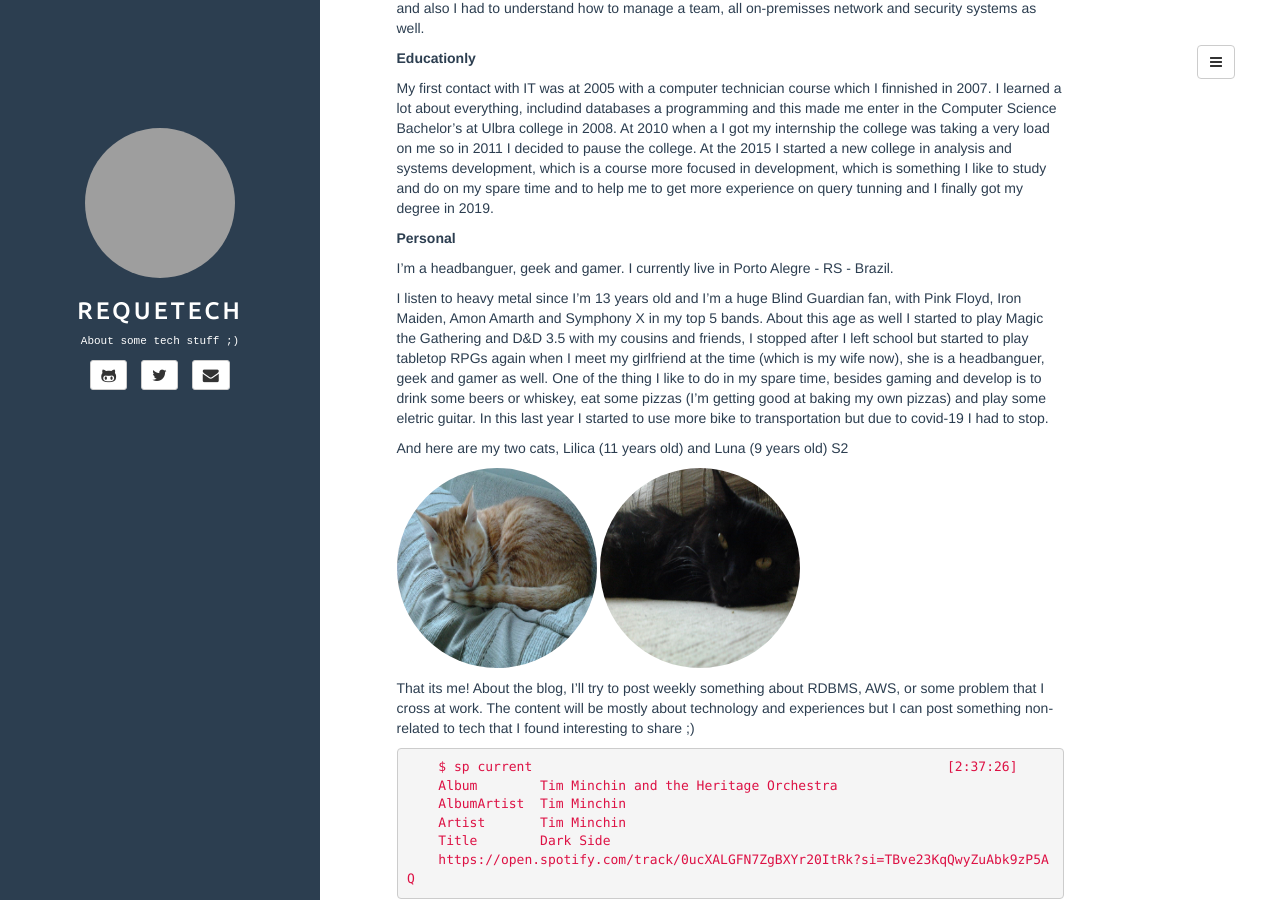
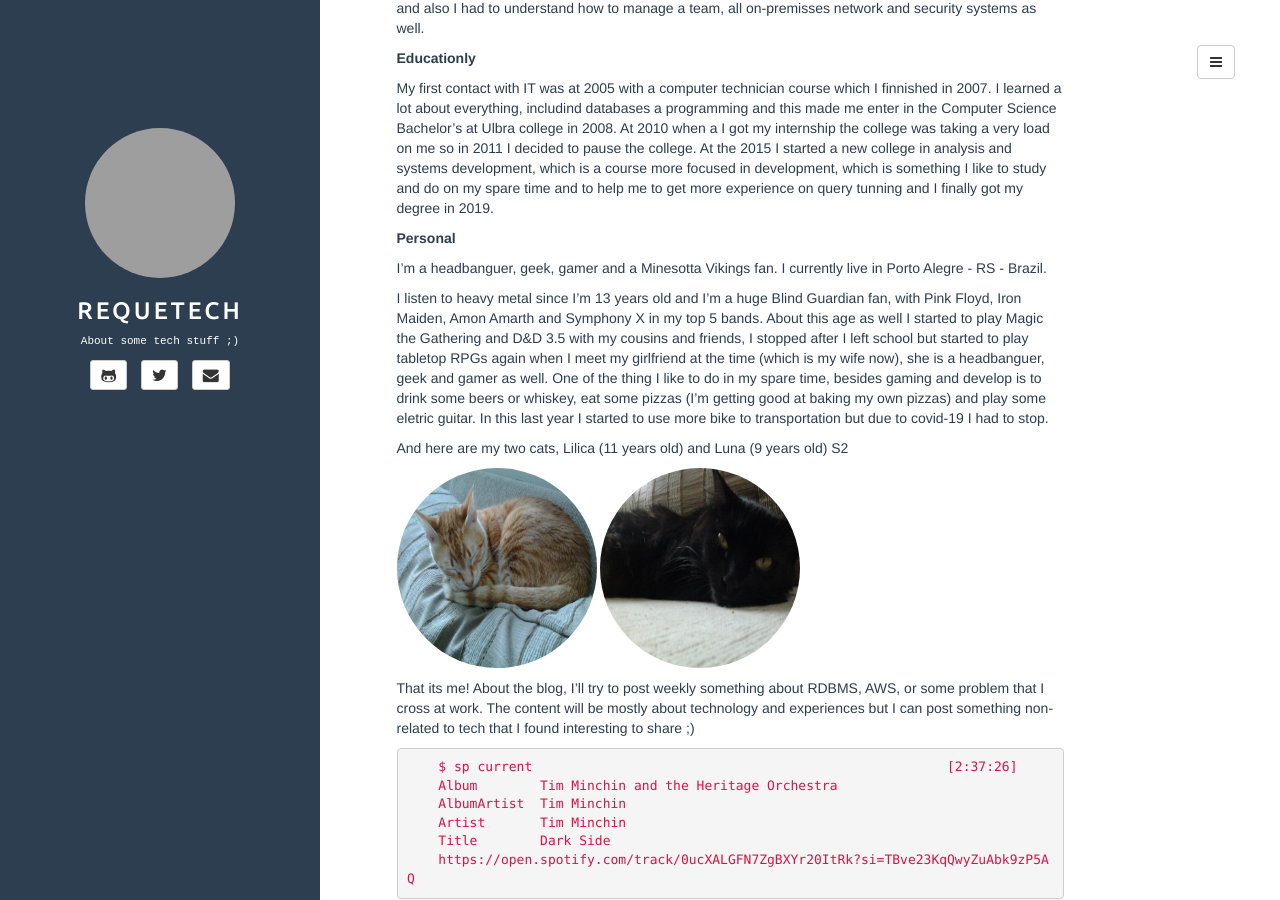
Before and after one commit to tkreque/tkreque.github.io, a Jekyll site: the page built from _posts/2020-05-03-my-first-post.md, in a window 1280 px wide and 900 px high, scrolled down 920 px. Built offline with Jekyll 4.4.1, drawn with Linux system fonts in a browser that asks for light colours; grey boxes are pictures that could not be loaded.

Commit message:
Added vikings on post

```diff
--- a/_posts/2020-05-03-my-first-post.md
+++ b/_posts/2020-05-03-my-first-post.md
@@ -43,7 +43,7 @@ At the 2015 I started a new college in analysis and systems development, which i
 
 **Personal**
 
-I'm a headbanguer, geek and gamer. I currently live in Porto Alegre - RS - Brazil.
+I'm a headbanguer, geek, gamer and a Minesotta Vikings fan. I currently live in Porto Alegre - RS - Brazil.
 
 I listen to heavy metal since I'm 13 years old and I'm a huge Blind Guardian fan, with Pink Floyd, Iron Maiden, Amon Amarth and Symphony X in my top 5 bands.
 About this age as well I started to play Magic the Gathering and D&D 3.5 with my cousins and friends, I stopped after I left school but started to play tabletop RPGs again when I meet my girlfriend at the time (which is my wife now), she is a headbanguer, geek and gamer as well.
```
